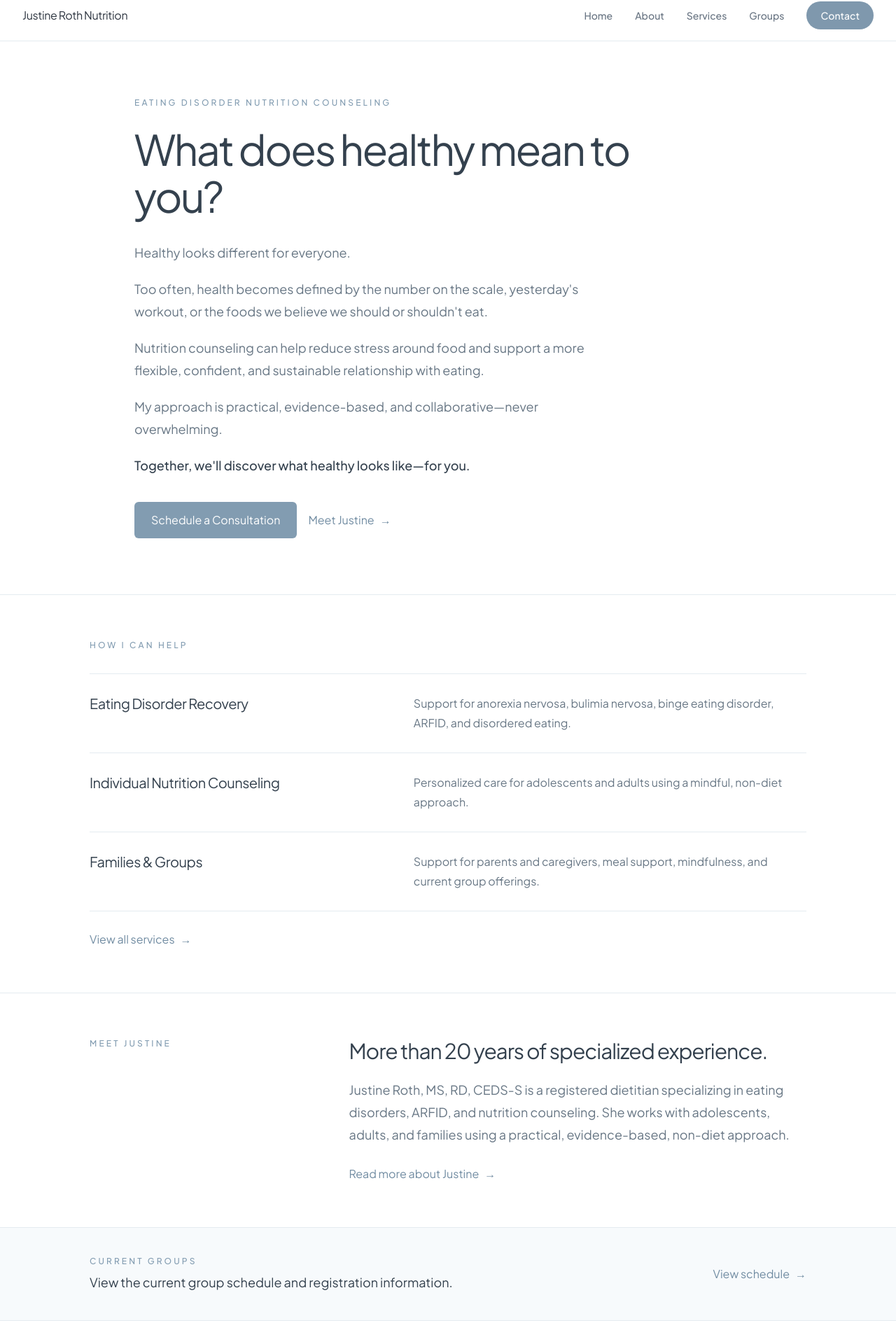
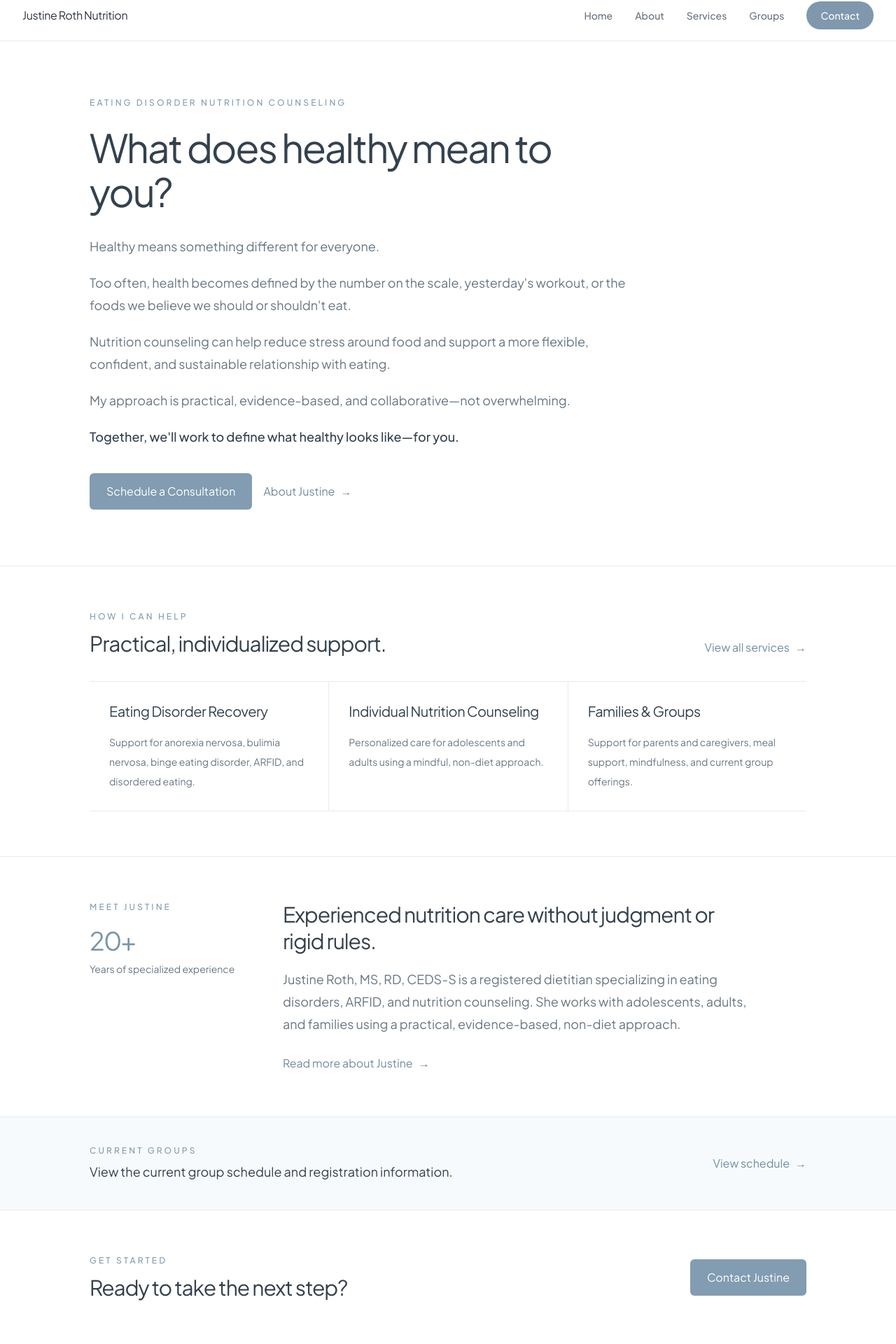
Before and after one commit to justinerothrd/justine-roth-nutrition, a Next.js app: page / in a window 1280 px wide. Shown: the part 14-1934 px from the top of the page at 70% size. Built offline with nearby package versions, Linux system fonts and the light colour scheme.

Commit message:
Update page.tsx

```diff
--- a/app/page.tsx
+++ b/app/page.tsx
@@ -22,18 +22,18 @@ export default function Home() {
   return (
     <main className="min-h-screen bg-white text-[#34414E]">
       {/* Hero */}
-      <section className="px-6 py-16 sm:px-8 md:py-20 lg:px-10">
-        <div className="mx-auto max-w-4xl">
+      <section className="border-b border-[#E4EBF0] px-6 py-16 md:py-20">
+        <div className="mx-auto max-w-5xl">
           <p className="text-xs font-medium uppercase tracking-[0.26em] text-[#829CB1]">
             Eating Disorder Nutrition Counseling
           </p>
 
-          <h1 className="mt-6 max-w-3xl text-4xl font-normal leading-[1.12] tracking-[-0.04em] sm:text-5xl md:text-6xl">
+          <h1 className="mt-6 max-w-3xl text-4xl font-normal leading-[1.12] tracking-[-0.04em] sm:text-5xl md:text-[3.5rem]">
             What does healthy mean to you?
           </h1>
 
-          <div className="mt-8 max-w-2xl space-y-5 text-lg leading-8 text-[#687785]">
-            <p>Healthy looks different for everyone.</p>
+          <div className="mt-8 max-w-3xl space-y-5 text-lg leading-8 text-[#687785]">
+            <p>Healthy means something different for everyone.</p>
 
             <p>
               Too often, health becomes defined by the number on the scale,
@@ -48,28 +48,29 @@ export default function Home() {
             </p>
 
             <p>
-              My approach is practical, evidence-based, and collaborative—never
+              My approach is practical, evidence-based, and collaborative—not
               overwhelming.
             </p>
 
             <p className="font-medium text-[#34414E]">
-              Together, we&apos;ll discover what healthy looks like—for you.
+              Together, we&apos;ll work to define what healthy looks like—for
+              you.
             </p>
           </div>
 
           <div className="mt-9 flex flex-col gap-4 sm:flex-row sm:items-center">
             <Link
               href="/contact"
-              className="inline-flex items-center justify-center rounded-md bg-[#829CB1] px-6 py-3.5 text-sm font-medium text-white transition-colors hover:bg-[#708A9F]"
+              className="inline-flex w-fit items-center justify-center rounded-md bg-[#829CB1] px-6 py-3.5 text-sm font-medium text-white transition hover:bg-[#708A9F]"
             >
               Schedule a Consultation
             </Link>
 
             <Link
               href="/about"
-              className="inline-flex items-center gap-2 text-sm font-medium text-[#718CA2] transition-colors hover:text-[#526D83]"
+              className="inline-flex items-center gap-2 text-sm font-medium text-[#718CA2] transition hover:text-[#526D83]"
             >
-              Meet Justine
+              About Justine
               <span aria-hidden="true">→</span>
             </Link>
           </div>
@@ -77,63 +78,83 @@ export default function Home() {
       </section>
 
       {/* Services */}
-      <section className="border-y border-[#E4EBF0] px-6 py-14 sm:px-8 md:py-16 lg:px-10">
+      <section className="border-b border-[#E4EBF0] px-6 py-14 md:py-16">
         <div className="mx-auto max-w-5xl">
+          <div className="flex flex-col gap-4 sm:flex-row sm:items-end sm:justify-between">
+            <div>
               <p className="text-xs font-medium uppercase tracking-[0.26em] text-[#829CB1]">
                 How I Can Help
               </p>
 
-          <div className="mt-8 border-t border-[#E4EBF0]">
-            {services.map((service) => (
+              <h2 className="mt-3 text-3xl font-normal tracking-[-0.035em]">
+                Practical, individualized support.
+              </h2>
+            </div>
+
+            <Link
+              href="/services"
+              className="inline-flex items-center gap-2 text-sm font-medium text-[#718CA2] hover:text-[#526D83]"
+            >
+              View all services
+              <span aria-hidden="true">→</span>
+            </Link>
+          </div>
+
+          <div className="mt-9 grid border-y border-[#E4EBF0] md:grid-cols-3">
+            {services.map((service, index) => (
               <article
                 key={service.title}
-                className="grid gap-3 border-b border-[#E4EBF0] py-7 md:grid-cols-[0.85fr_1.15fr] md:gap-12"
+                className={`py-7 md:px-7 ${
+                  index > 0
+                    ? "border-t border-[#E4EBF0] md:border-l md:border-t-0"
+                    : ""
+                }`}
               >
-                <h2 className="text-xl font-normal tracking-[-0.025em] text-[#34414E]">
+                <h3 className="text-xl font-normal tracking-[-0.025em]">
                   {service.title}
-                </h2>
+                </h3>
 
-                <p className="leading-7 text-[#687785]">
+                <p className="mt-4 text-sm leading-7 text-[#687785]">
                   {service.description}
                 </p>
               </article>
             ))}
           </div>
-
-          <Link
-            href="/services"
-            className="mt-7 inline-flex items-center gap-2 text-sm font-medium text-[#718CA2] transition-colors hover:text-[#526D83]"
-          >
-            View all services
-            <span aria-hidden="true">→</span>
-          </Link>
         </div>
       </section>
 
-      {/* About Preview */}
-      <section className="px-6 py-14 sm:px-8 md:py-16 lg:px-10">
-        <div className="mx-auto grid max-w-5xl gap-8 md:grid-cols-[0.65fr_1.35fr] md:gap-14">
+      {/* About */}
+      <section className="border-b border-[#E4EBF0] px-6 py-14 md:py-16">
+        <div className="mx-auto grid max-w-5xl gap-8 md:grid-cols-[220px_1fr] md:gap-14">
           <div>
             <p className="text-xs font-medium uppercase tracking-[0.26em] text-[#829CB1]">
               Meet Justine
             </p>
+
+            <p className="mt-5 text-4xl font-normal tracking-[-0.045em] text-[#7894AA]">
+              20+
+            </p>
+
+            <p className="mt-2 text-sm leading-6 text-[#687785]">
+              Years of specialized experience
+            </p>
           </div>
 
           <div>
-            <h2 className="max-w-2xl text-3xl font-normal leading-tight tracking-[-0.035em] text-[#34414E]">
-              More than 20 years of specialized experience.
+            <h2 className="max-w-2xl text-3xl font-normal leading-tight tracking-[-0.035em]">
+              Experienced nutrition care without judgment or rigid rules.
             </h2>
 
             <p className="mt-5 max-w-2xl text-lg leading-8 text-[#687785]">
-              Justine Roth, MS, RD, CEDS-S is a registered dietitian specializing
-              in eating disorders, ARFID, and nutrition counseling. She works
-              with adolescents, adults, and families using a practical,
-              evidence-based, non-diet approach.
+              Justine Roth, MS, RD, CEDS-S is a registered dietitian
+              specializing in eating disorders, ARFID, and nutrition
+              counseling. She works with adolescents, adults, and families
+              using a practical, evidence-based, non-diet approach.
             </p>
 
             <Link
               href="/about"
-              className="mt-7 inline-flex items-center gap-2 text-sm font-medium text-[#718CA2] transition-colors hover:text-[#526D83]"
+              className="mt-7 inline-flex items-center gap-2 text-sm font-medium text-[#718CA2] hover:text-[#526D83]"
             >
               Read more about Justine
               <span aria-hidden="true">→</span>
@@ -143,7 +164,7 @@ export default function Home() {
       </section>
 
       {/* Groups */}
-      <section className="border-y border-[#E4EBF0] bg-[#F7FAFC] px-6 py-10 sm:px-8 lg:px-10">
+      <section className="border-b border-[#E4EBF0] bg-[#F7FAFC] px-6 py-10">
         <div className="mx-auto flex max-w-5xl flex-col gap-5 sm:flex-row sm:items-center sm:justify-between">
           <div>
             <p className="text-xs font-medium uppercase tracking-[0.26em] text-[#829CB1]">
@@ -157,7 +178,7 @@ export default function Home() {
 
           <Link
             href="/groups"
-            className="inline-flex items-center gap-2 text-sm font-medium text-[#718CA2] transition-colors hover:text-[#526D83]"
+            className="inline-flex items-center gap-2 text-sm font-medium text-[#718CA2] hover:text-[#526D83]"
           >
             View schedule
             <span aria-hidden="true">→</span>
@@ -166,26 +187,24 @@ export default function Home() {
       </section>
 
       {/* Contact */}
-      <section className="px-6 py-14 sm:px-8 md:py-16 lg:px-10">
-        <div className="mx-auto max-w-5xl">
-          <div className="flex flex-col gap-6 border-b border-[#E4EBF0] pb-14 md:flex-row md:items-end md:justify-between">
+      <section className="px-6 py-14 md:py-16">
+        <div className="mx-auto flex max-w-5xl flex-col gap-6 md:flex-row md:items-center md:justify-between">
           <div>
             <p className="text-xs font-medium uppercase tracking-[0.26em] text-[#829CB1]">
               Get Started
             </p>
 
-              <h2 className="mt-4 text-3xl font-normal tracking-[-0.035em] text-[#34414E]">
+            <h2 className="mt-3 text-3xl font-normal tracking-[-0.035em]">
               Ready to take the next step?
             </h2>
           </div>
 
           <Link
             href="/contact"
-              className="inline-flex w-fit items-center justify-center rounded-md bg-[#829CB1] px-6 py-3.5 text-sm font-medium text-white transition-colors hover:bg-[#708A9F]"
+            className="inline-flex w-fit items-center justify-center rounded-md bg-[#829CB1] px-6 py-3.5 text-sm font-medium text-white transition hover:bg-[#708A9F]"
           >
             Contact Justine
           </Link>
-          </div>
         </div>
       </section>
     </main>
```
Lines whose indentation alone changed are shown as unchanged.
